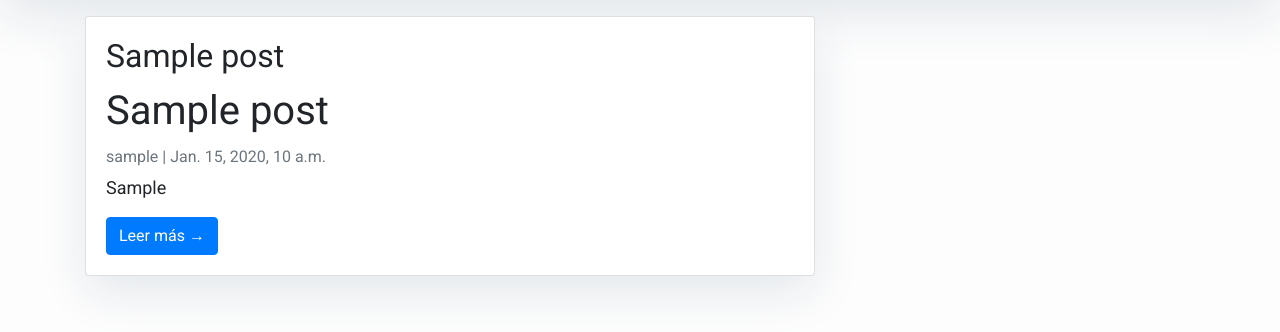
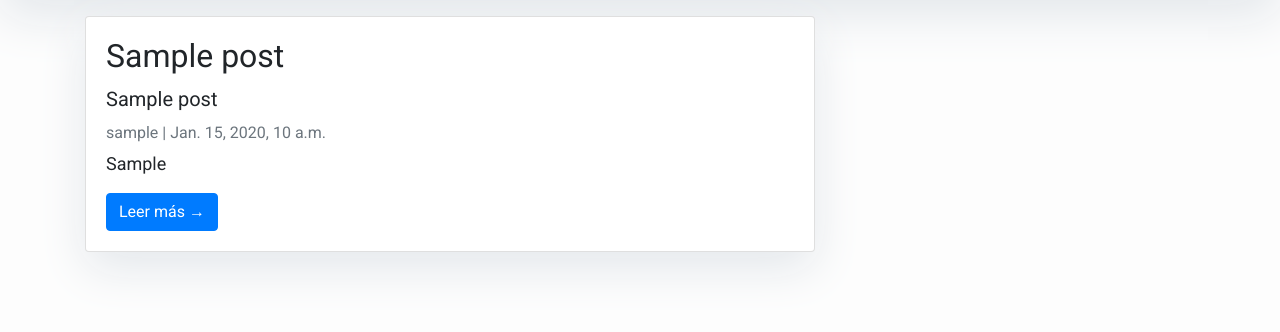
Before and after one commit to FernandoDallaRosa/ProyectoFinalCoder-DallaRosa-Masn-Poliseno, a Django app: page / in a window 1280 px wide. Shown: the part 244-576 px from the top of the page. Run offline with Django 4.2, Linux system fonts and the light colour scheme; tables that the repository leaves empty hold one stand-in row (values such as "Sample post"); some libraries are stand-ins or nearby versions.

Commit message:
corrección título/subtítulo

```diff
--- a/templates/blog_detail.html
+++ b/templates/blog_detail.html
@@ -9,7 +9,7 @@
             <div class="card mb-4">
                 <div class="card-body">
                     <h2 class="card-title">{{object.titulo}}</h2>
-                    <h1 class="card-title">{{object.sub_titulo}}</h1>
+                    <h5 class="card-title">{{object.sub_titulo}}</h5>
                     <p class="card-text text-muted h6">{{object.autor}} | {{object.fecha_creacion}} </p>
                     <p class="card-text">{{object.cuerpo}}</p>
                     <img src = {{object.imagen.url}} width="300">
--- a/templates/index.html
+++ b/templates/index.html
@@ -46,7 +46,7 @@
             <div class="card mb-4">
                 <div class="card-body">
                     <h2 class="card-title">{{ post.titulo }}</h2>
-                    <h1 class="card-title">{{ post.sub_titulo }}</h1>
+                    <h5 class="card-title">{{ post.sub_titulo }}</h5>
                     <p class="card-text text-muted h6">{{ post.autor }} | {{ post.fecha_creacion}} </p>
                     <p class="card-text">{{post.cuerpo|slice:":200" }}</p>
                     <a href="{% url 'blog_detail' post.id %}" class="btn btn-primary">Leer más &rarr;</a>
```
Also changed, not shown: templates/admin_blog.html (deleted).
